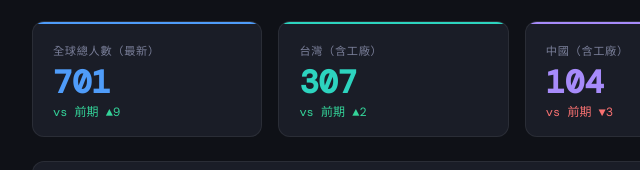
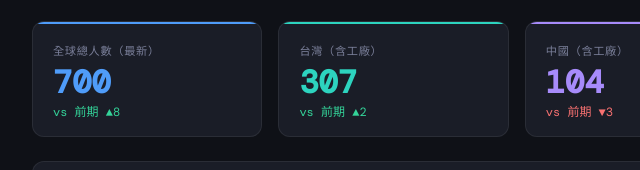
Before and after one commit to simei6523/hr-dashboard-1, a plain HTML site: page index.html in a window 1280 px wide. Shown: the part 193-363 px from the top of the page, 0-640 px from the left. Drawn offline with nearby package versions, Linux system fonts and the light colour scheme.

Commit message:
自動更新 2026/06/07

```diff
--- a/index.html
+++ b/index.html
@@ -119,7 +119,7 @@ footer{margin-top:2rem;font-size:.72rem;color:var(--muted);border-top:1px solid
 <script>
 const DATES=['2026/06/05', '2026/05/29', '2026/04/30', '2026/03/26', '2026/02/06', '2026/01/31', '2025/12/31', '2025/11/30', '2025/10/31', '2025/09/30', '2025/08/31', '2025/07/31', '2025/06/30', '2025/05/31', '2025/04/30', '2025/03/31', '2025/02/28', '2024/12/31', '2024/06/30', '2023/12/31', '2023/06/30'];
 const SITES=[{name:"日本(ZJM)-含工廠",region:"日本",color:"#4f9cf9",values:[41, 41, 43, 42, 40, 39, 36, 41, 42, 44, 42, 42, 42, 43, 43, 41, 41, 40, 25, 19, 18]},{name:"歐洲(ZNS)",region:"歐洲",color:"#a78bfa",values:[28, 29, 27, 24, 24, 24, 24, 24, 24, 22, 21, 21, 23, 22, 21, 22, 23, 23, 22, 21, 18]},{name:"美國(ZAS)",region:"美國",color:"#fbbf24",values:[40, 40, 40, 41, 41, 41, 43, 42, 41, 41, 43, 43, 44, 44, 44, 44, 46, 50, 49, 56, 55]},{name:"中國 - 馳諾瓦科技(ZCM)-含工廠",region:"中國",color:"#f87171",values:[98, 101, 98, 113, 113, 114, 136, 146, 148, 148, 174, 261, 185, 189, 187, 197, 199, 216, 238, 240, 277]},{name:"中國 - 馳諾瓦貿易(ZCS)",region:"中國",color:"#fca5a5",values:[0, 0, 0, 0, 0, 0, 0, 0, 0, 0, 0, 0, 0, 0, 0, 0, 0, 1, 2, 3, 3]},{name:"中國 - 馳諾瓦上海(ZCT)",region:"中國",color:"#fb923c",values:[6, 6, 6, 6, 6, 6, 6, 7, 8, 8, 9, 9, 9, 9, 9, 9, 9, 9, 10, 10, 10]},{name:"越南-含工廠",region:"越南",color:"#34d399",values:[177, 167, 153, 182, 148, 173, 163, 172, 183, 174, 179, 158, 174, 183, 184, 149, 147, 164, 196, 165, 157]},{name:"新加坡(ZSH)",region:"新加坡",color:"#2dd4bf",values:[3, 3, 3, 3, 3, 3, 3, 3, 3, 3, 3, 3, 3, 3, 3, 3, 3, 3, 2, 0, 0]},{name:"台灣(ZTMN)-含工廠",region:"台灣",color:"#c084fc",values:[307, 305, 316, 319, 329, 327, 325, 327, 334, 343, 353, 364, 374, 381, 380, 400, 416, 415, 432, 383, 360]}];
-const TOTAL=[701, 692, 686, 730, 704, 727, 736, 762, 783, 783, 824, 901, 854, 874, 871, 865, 884, 921, 976, 897, 848];
+const TOTAL=[700, 692, 686, 730, 704, 727, 736, 762, 783, 783, 824, 901, 854, 874, 871, 865, 884, 921, 976, 897, 848];
 let range=12,ctype='line',tChart=null,mChart=null,pChart=null,rChart=null;
 const fmt=s=>{const d=new Date(s.replace(/\//g,'-'));return d.toLocaleDateString('zh-TW',{year:'2-digit',month:'2-digit'})};
 function slice(){
```
